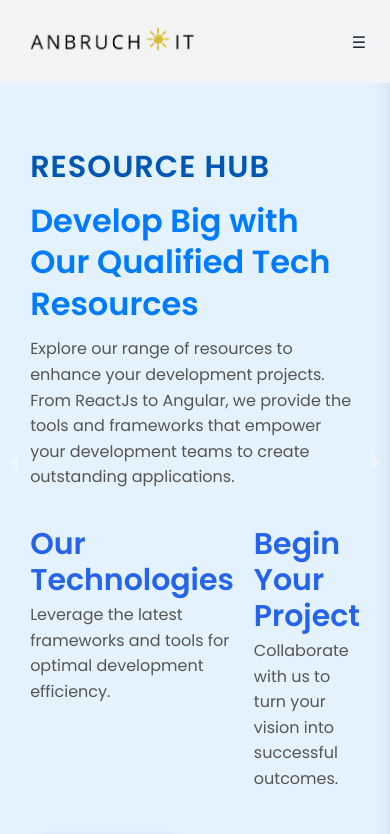
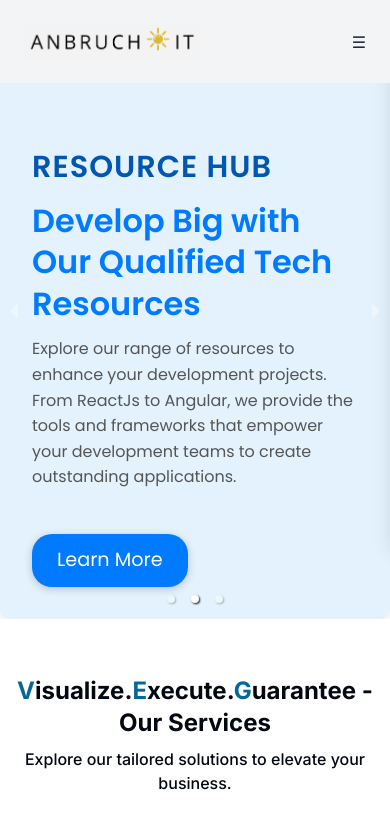
Before and after one commit to Zafar9708/AnbruchIT, a Next.js app: page / in a window 390 px wide. Shown: the top 834 px of the page. Built offline with nearby package versions, Linux system fonts and the light colour scheme.

Commit message:
content addede1

```diff
--- a/src/components/Carausel.js
+++ b/src/components/Carausel.js
@@ -3,10 +3,13 @@ import React, { useState, useEffect } from 'react';
 import { Carousel } from 'react-responsive-carousel';
 import { initializeAOS } from '@/utils/AosSetup';
 import Link from 'next/link';
+import AOS from 'aos'; // Ensure AOS is imported
 import "react-responsive-carousel/lib/styles/carousel.min.css";
+import "aos/dist/aos.css"; // AOS CSS
 
 const CarouselComponent = () => {
   useEffect(() => {
+    AOS.init(); // Initialize AOS
     const cleanupAOS = initializeAOS();
     return cleanupAOS;
   }, []);
@@ -16,6 +19,7 @@ const CarouselComponent = () => {
   useEffect(() => {
     const handleResize = () => {
       setIsMobile(window.innerWidth <= 768);
+      AOS.refresh(); // Refresh AOS on resize
     };
 
     window.addEventListener('resize', handleResize);
@@ -23,6 +27,10 @@ const CarouselComponent = () => {
 
     return () => window.removeEventListener('resize', handleResize);
   }, []);
+
+  const handleCarouselChange = () => {
+    AOS.refresh(); // Refresh AOS on slide change
+  };
 
   const containerStyle = {
     display: 'flex',
@@ -54,7 +62,7 @@ const CarouselComponent = () => {
   };
 
   const headingStyle = {
-    fontSize: isMobile ? '1.9em' : '1.9em',
+    fontSize: '1.9em',
     marginBottom: '10px',
     fontWeight: 'bold',
     textTransform: 'uppercase',
@@ -97,6 +105,7 @@ const CarouselComponent = () => {
       autoPlay={true}
       interval={4000}
       swipeable={false}
+      onChange={handleCarouselChange} // Refresh AOS on slide change
     >
       {/* First Section */}
       <div style={containerStyle}>
@@ -112,11 +121,12 @@ const CarouselComponent = () => {
             We ensure that your business processes are optimized for success, with
             tailored solutions that meet your unique needs.
           </p>
-          {/* Additional Content */}
+          {/* Additional Content (Desktop Only) */}
+          {!isMobile && (
             <div style={{ display: 'flex', justifyContent: 'space-between', marginTop: '20px' }}>
               <div className='mt-4' style={{ flex: 1, paddingRight: '10px' }}>
                 <h2 className='text-blue-600 text-3xl font-bold mb-3' data-aos="zoom-in">Our Commitment</h2>
-              <p  style={paragraphStyle} data-aos="zoom-in">
+                <p style={paragraphStyle} data-aos="zoom-in">
                   We continuously explore cutting-edge solutions to meet the evolving needs of our clients.
                 </p>
               </div>
@@ -127,7 +137,8 @@ const CarouselComponent = () => {
                 </p>
               </div>
             </div>
-          <br></br>
+          )}
+          <br />
           <Link href="/sfdc">
             <button style={buttonStyle}>Learn More</button>
           </Link>
@@ -141,30 +152,32 @@ const CarouselComponent = () => {
           <h1 className="carousel-text mt-28 mb-4" style={headingStyle}>
             Resource Hub
           </h1>
-          <h1 className="carousel-text mt-12 " style={middleTextStyle} data-aos="zoom-in">
+          <h1 className="carousel-text mt-12" style={middleTextStyle} data-aos="fade-up">
             Develop Big with Our Qualified Tech Resources
           </h1>
-          <p className="carousel-text mt-3 mb-2" style={paragraphStyle} data-aos="zoom-in">
+          <p className="carousel-text mt-3 mb-2" style={paragraphStyle} data-aos="fade-up">
             Explore our range of resources to enhance your development projects.
             From ReactJs to Angular, we provide the tools and frameworks that
             empower your development teams to create outstanding applications.
           </p>
-          {/* Additional Content */}
+          {/* Additional Content (Desktop Only) */}
+          {!isMobile && (
             <div style={{ display: 'flex', justifyContent: 'space-between', marginTop: '20px' }}>
               <div className='mt-4' style={{ flex: 1, paddingRight: '10px' }}>
-              <h2 className='text-blue-600 text-3xl font-bold mb-1' data-aos="zoom-in">Our Technologies</h2>
-              <p style={paragraphStyle}>
+                <h2 className='text-blue-600 text-3xl font-bold mb-1' data-aos="fade-up">Our Technologies</h2>
+                <p style={paragraphStyle} data-aos="fade-up">
                   Leverage the latest frameworks and tools for optimal development efficiency.
                 </p>
               </div>
               <div className='mt-4' style={{ flex: 1, paddingLeft: '10px' }}>
-              <h2 className='text-blue-600 text-3xl font-bold mb-1' data-aos="zoom-in">Begin Your Project</h2>
-              <p style={paragraphStyle} data-aos="zoom-in">
+                <h2 className='text-blue-600 text-3xl font-bold mb-1' data-aos="fade-up">Begin Your Project</h2>
+                <p style={paragraphStyle} data-aos="fade-up">
                   Collaborate with us to turn your vision into successful outcomes.
                 </p>
               </div>
             </div>
-          <br></br>
+          )}
+          <br />
           <Link href="/mobileapp">
             <button style={buttonStyle}>Learn More</button>
           </Link>
@@ -178,32 +191,31 @@ const CarouselComponent = () => {
           <h1 className="carousel-text mt-28 mb-4" style={headingStyle}>
             Gift Solutions
           </h1>
-          <h1 className="carousel-text mt-12" style={middleTextStyle} data-aos="zoom-in">
+          <h1 className="carousel-text mt-12" style={middleTextStyle} data-aos="fade-up">
             Gifting Solutions for Every Occasion
           </h1>
-          <p className="carousel-text mt-1" style={paragraphStyle} data-aos="zoom-in">
+          <p className="carousel-text mt-1" style={paragraphStyle} data-aos="fade-up">
             Discover a wide range of gifting solutions tailored to every celebration.
             Whether it’s for birthdays, anniversaries, or corporate events, we have
             the perfect gifts to make your occasions memorable.
           </p>
-          {/* Additional Content */}
+          {/* Additional Content (Desktop Only) */}
+          {!isMobile && (
             <div style={{ display: 'flex', justifyContent: 'space-between', marginTop: '20px' }}>
               <div className='mt-4' style={{ flex: 1, paddingRight: '10px' }}>
-
-              <h2 className='text-blue-600 text-3xl font-bold mb-1' data-aos="zoom-in">Personalized Gift</h2>
-              <p style={paragraphStyle} data-aos="zoom-in">
+                <h2 className='text-blue-600 text-3xl font-bold mb-1' data-aos="fade-up">Personalized Gift</h2>
+                <p style={paragraphStyle} data-aos="fade-up">
                   Explore creative and memorable gift options designed to surprise and delight.
                 </p>
-
               </div>
               <div className='mt-4' style={{ flex: 1, paddingLeft: '10px' }}>
-              <h2 className='text-blue-600 text-3xl font-bold mb-1' data-aos="zoom-in">Elevate Your Gifting</h2>
-              <p style={paragraphStyle} data-aos="zoom-in">
+                <h2 className='text-blue-600 text-3xl font-bold mb-1' data-aos="fade-up">Elevate Your Gifting</h2>
+                <p style={paragraphStyle} data-aos="fade-up">
                   Custom themes and thoughtful details that enhance the gifting experience.
                 </p>
               </div>
             </div>
-
+          )}
           <Link href="/gift">
             <button style={buttonStyle}>Learn More</button>
           </Link>
```
Lines whose indentation alone changed are shown as unchanged.
